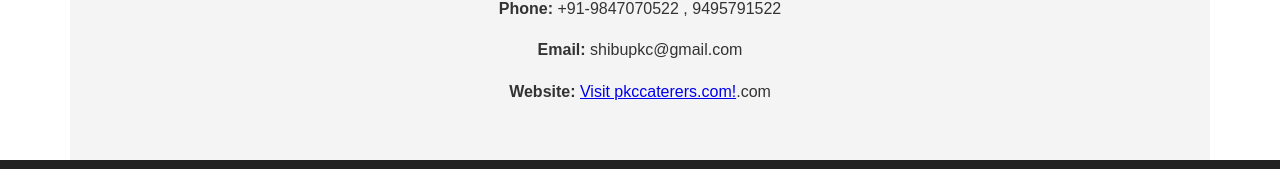
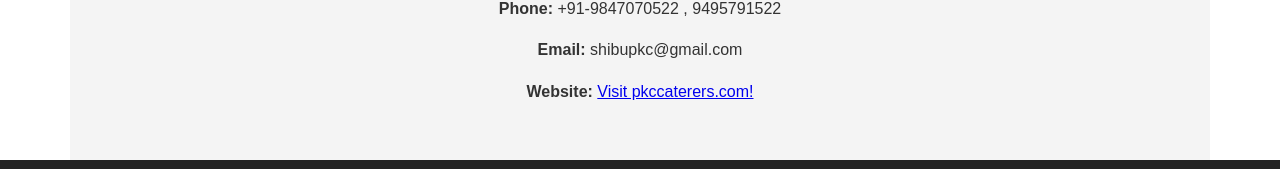
Before and after one commit to shiffinjthomas/pkccaterers, a plain HTML site: page index.html in a window 1280 px wide. Shown: the part 1151-1320 px from the top of the page. Drawn offline with Linux system fonts and the light colour scheme.

Commit message:
Fix HTML encoding issues in index.html

```diff
--- a/index.html
+++ b/index.html
@@ -109,7 +109,7 @@
     <p><strong>Location:</strong> Elikkattoor, Pathanapuram, Kerala</p>
     <p><strong>Phone:</strong> +91-9847070522 , 9495791522</p>
     <p><strong>Email:</strong> shibupkc@gmail.com</p>
-    <p><strong>Website:</strong> <a href="https://pkccaterers.com/">Visit pkccaterers.com!</a>.com</p>
+    <p><strong>Website:</strong> <a href="https://pkccaterers.com/">Visit pkccaterers.com!</a></p>
 </section>
 
 <footer>
```
